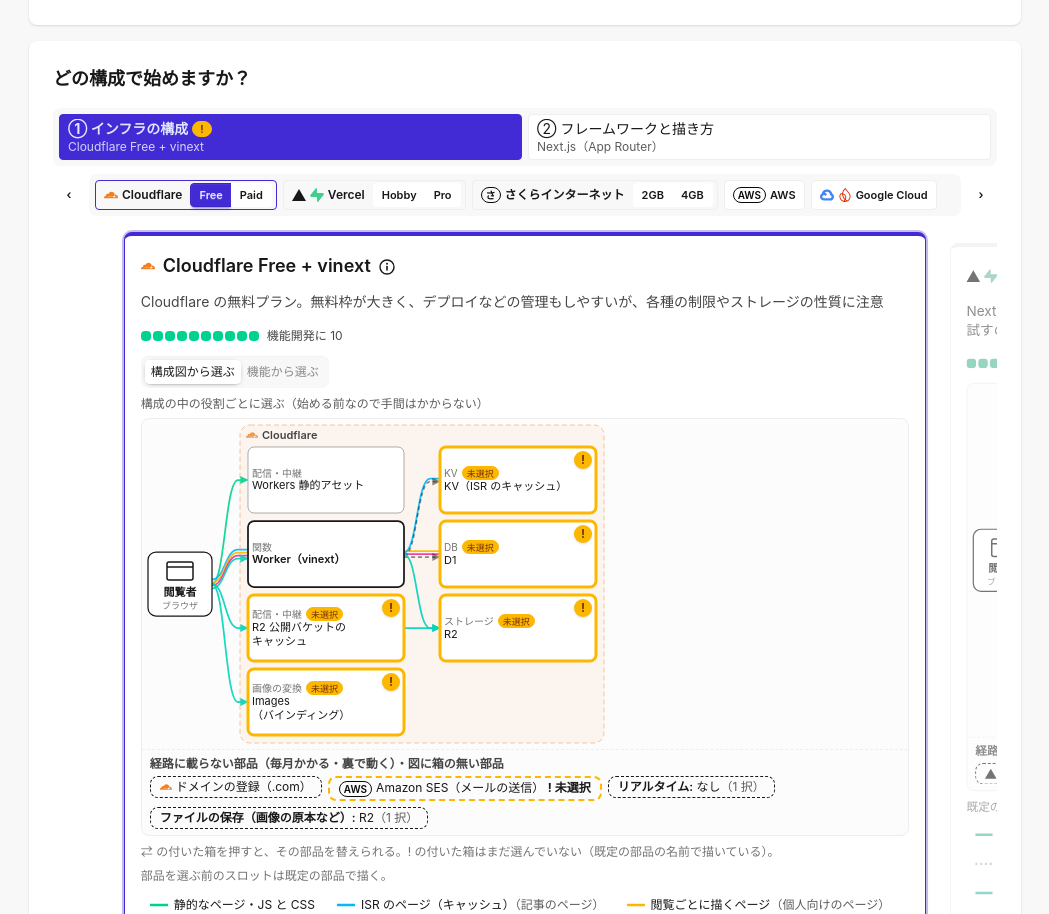
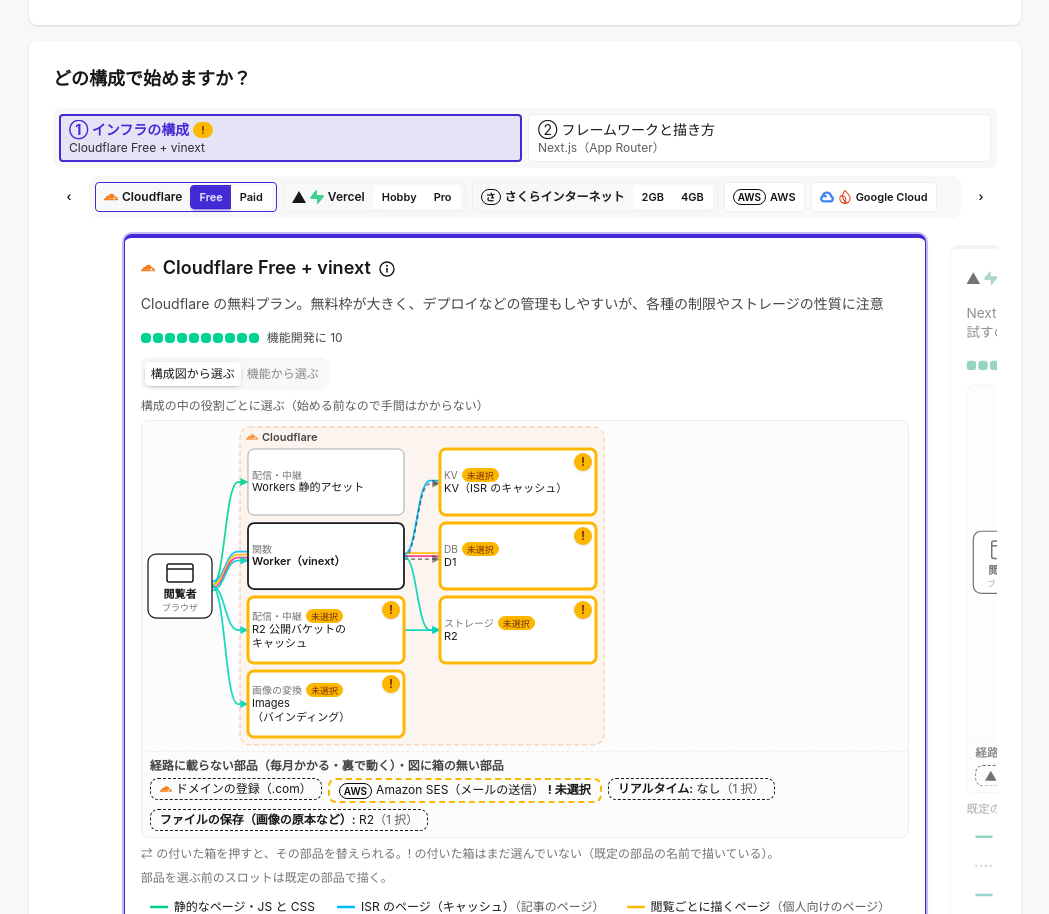
Before and after one commit to Daiius/infra-supra, a React (Vite) app in the folder packages/web/: page / in a window 1280 px wide. Shown: the part 2006-2920 px from the top of the page, without its empty margins (115-1164 px from the left). Built offline with nearby package versions, Linux system fonts and the light colour scheme.

Commit message:
web: ① ② の選んでいるタブを塗りから 2px の primary の枠と淡い地にする
選んでいないタブは 1px の灰色の枠・細字（余白で高さを揃える）。D-116 の補足。

```diff
--- a/packages/web/src/setup-components.tsx
+++ b/packages/web/src/setup-components.tsx
@@ -631,7 +631,7 @@ function storeSetupTab(key: string, v: SetupTab) {
  * 選んでもよいように）。WAI-ARIA の tabs（←/→・Home/End で移って選ぶ）。選んだタブは画面ごとに storageKey へ覚える。
  * 隠れた側も描いたまま hidden にする（carousel の組ごとに最後に選んだプランなど、欄の中の記憶も保つ）。隠れている間は幅が無いので、
  * carousel は見えたときに選んだカードへ寄せ直す（CarouselVisible）。
- * 見た目は ① の事業者の組のタブに寄せる（地の上の枠。選んでいるタブは primary の枠と塗り）。部品の選び方の「構成図から /
+ * 見た目は ① の事業者の組のタブに寄せる（地の上の枠。選んでいるタブは 2px の primary の枠・淡い地・太字）。部品の選び方の「構成図から /
  * 機能から」（daisyUI の tabs-box）とは区別する。欄の中の見出しはタブと重なるので画面からは隠す（CarouselHeadingHidden。読み上げには残す）。
  */
 export function SetupTabs({
@@ -694,15 +694,18 @@ export function SetupTabs({
               tabIndex={selected ? 0 : -1}
               title={`${x.label}: ${x.summary}${x.warn ? `（${x.warn}）` : ''}`}
               data-setup-tab-button={t}
-              className={`flex min-w-0 flex-1 cursor-pointer flex-col items-start rounded-field border px-2 py-1 text-left motion-safe:transition focus-visible:outline-2 focus-visible:outline-offset-1 focus-visible:outline-primary ${
+              className={`flex min-w-0 flex-1 cursor-pointer flex-col items-start rounded-field text-left motion-safe:transition focus-visible:outline-2 focus-visible:outline-offset-1 focus-visible:outline-primary ${
+                // 選んでいるタブは 2px の primary の枠・淡い地・太字、選んでいないタブは 1px の灰色の枠（線の差は余白で埋めて高さを揃える）
                 selected
-                  ? 'border-primary bg-primary font-bold text-primary-content'
-                  : 'border-base-300 bg-base-100 hover:border-primary/60'
+                  ? 'border-2 border-primary bg-primary/10 px-2 py-1 font-bold'
+                  : 'border border-base-300 bg-base-100 px-[calc(0.5rem+1px)] py-[calc(0.25rem+1px)] font-normal hover:border-primary/60'
               }`}
               onClick={() => setTab(t)}
             >
               <span className="flex max-w-full items-center gap-1 text-sm">
-                <span className="truncate">{x.label}</span>
+                <span className={`truncate ${selected ? 'text-primary' : ''}`}>
+                  {x.label}
+                </span>
                 {x.warn && (
                   <span
                     aria-hidden
```
Also changed, not shown: 1 other file (tests, documents, lock files or other folders).
